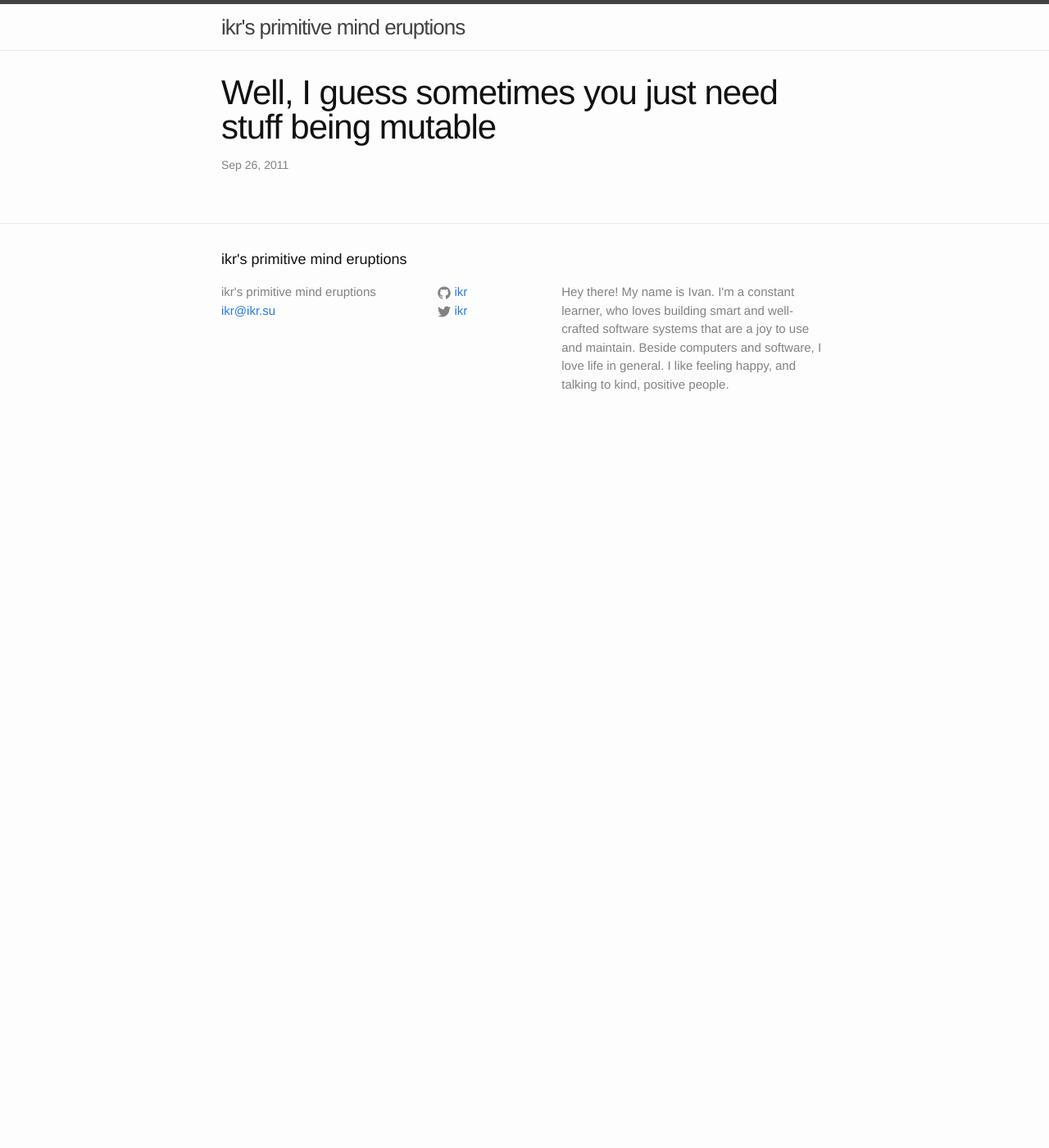
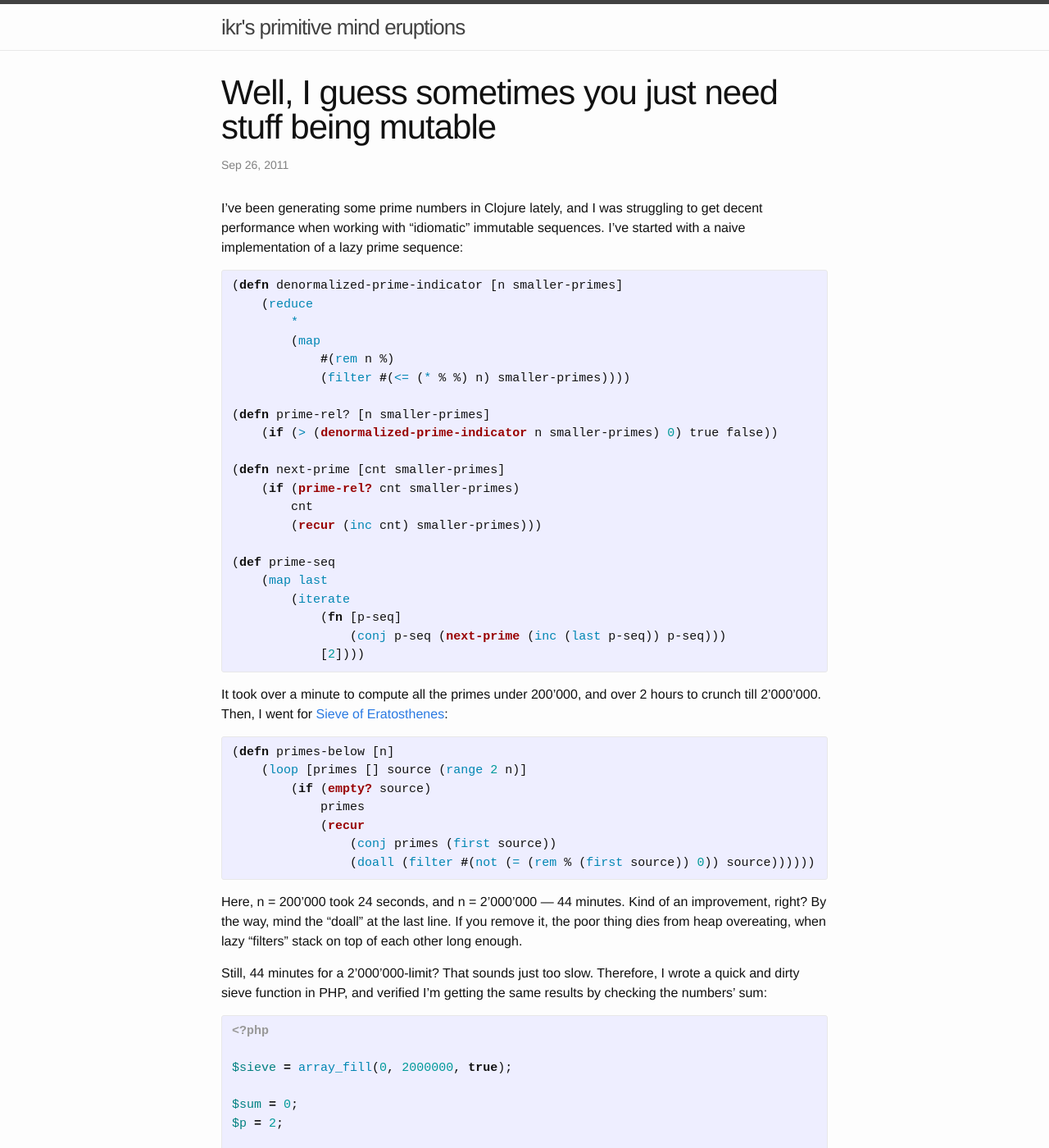
Before and after one commit to ikr/ikr.su-blog, a Jekyll site: the page built from _posts/2011-09-26-just-need-it-mutable-sometimes.markdown, in a window 1280 px wide and 1400 px high. Shown: the whole window at 82% size. Built offline with Jekyll 4.4.1, drawn with Linux system fonts in a browser that asks for light colours; comment, search, counter and statistics services are not loaded; some of the changed text lies outside the part shown.

Commit message:
Port the post content from the Posterous backup

```diff
--- a/_posts/2011-09-26-just-need-it-mutable-sometimes.markdown
+++ b/_posts/2011-09-26-just-need-it-mutable-sometimes.markdown
@@ -5,4 +5,121 @@ date: 2011-09-26 06:33:00
 tags:
   - clojure
   - functional
+  - php
+  - prime
 ---
+
+I’ve been generating some prime numbers in Clojure lately, and I was struggling to get decent
+performance when working with “idiomatic” immutable sequences. I’ve started with a naive
+implementation of a lazy prime sequence:
+
+{% highlight clojure %}
+(defn denormalized-prime-indicator [n smaller-primes]
+    (reduce
+        *
+        (map
+            #(rem n %)
+            (filter #(<= (* % %) n) smaller-primes))))
+
+(defn prime-rel? [n smaller-primes]
+    (if (> (denormalized-prime-indicator n smaller-primes) 0) true false))
+
+(defn next-prime [cnt smaller-primes]
+    (if (prime-rel? cnt smaller-primes)
+        cnt
+        (recur (inc cnt) smaller-primes)))
+
+(def prime-seq
+    (map last
+        (iterate
+            (fn [p-seq]
+                (conj p-seq (next-prime (inc (last p-seq)) p-seq)))
+            [2])))
+{% endhighlight %}
+
+It took over a minute to compute all the primes under 200'000, and over 2 hours to crunch till
+2'000'000. Then, I went for
+[Sieve of Eratosthenes](http://en.wikipedia.org/wiki/Sieve_of_Eratosthenes):
+
+{% highlight clojure %}
+(defn primes-below [n]
+    (loop [primes [] source (range 2 n)]
+        (if (empty? source)
+            primes
+            (recur
+                (conj primes (first source))
+                (doall (filter #(not (= (rem % (first source)) 0)) source))))))
+{% endhighlight %}
+
+Here, n = 200'000 took 24 seconds, and n = 2'000'000 — 44 minutes. Kind of an improvement, right? By
+the way, mind the “doall” at the last line. If you remove it, the poor thing dies from heap
+overeating, when lazy “filters” stack on top of each other long enough.
+
+Still, 44 minutes for a 2'000'000-limit? That sounds just too slow. Therefore, I wrote a quick and
+dirty sieve function in PHP, and verified I’m getting the same results by checking the numbers' sum:
+
+{% highlight php %}
+<?php
+
+$sieve = array_fill(0, 2000000, true);
+
+$sum = 0;
+$p = 2;
+
+while ($p < count($sieve)) {
+    $sum += $p;
+
+
+    for ($i = 2 * $p; $i < count($sieve); $i += $p) {
+        $sieve[$i] = false;
+    }
+
+    $p++;
+
+    while (($p < count($sieve)) && !$sieve[$p]) {
+        $p++;
+    }
+}
+
+echo "$sum\n";
+{% endhighlight %}
+
+Time to find all the primes under 2'000'000? Two freaking seconds. If you bother writing this in C,
+you may shrink it down to under 100 ms, I’m sure.
+
+Wait, but what if I do need generating primes fast in Clojure? And the answer found me*
+
+{% highlight clojure %}
+(defn sieve [n]
+  (let [n (int n)]
+    "Returns a list of all primes from 2 to n"
+    (let [root (int (Math/round (Math/floor (Math/sqrt n))))]
+      (loop [i (int 3)
+             a (int-array n)
+             result (list 2)]
+        (if (>= i n)
+          (reverse result)
+          (recur (+ i (int 2))
+                 (if (< i root)
+                   (loop [arr a
+                          inc (+ i i)
+                          j (* i i)]
+                     (if (>= j n)
+                       arr
+                       (recur (do (aset arr j (int 1)) arr)
+                              inc
+                              (+ j inc))))
+                   a)
+                 (if (zero? (aget a i))
+                   (conj result i)
+                   result)))))))
+{% endhighlight %}
+
+It’s a sieve-with-hints function written by someone under the moniker "rhickey" ;) and it uses… Java
+arrays, reaching 2'000'000 limit in about a second.
+
+So, that’s how I learned to stop worrying and love mutable arrays.
+
+---
+_*My original source http://paste.lisp.org/display/69952 is no longer available. See it
+[at Archive.org](http://web.archive.org/web/20110919040034/http://paste.lisp.org/display/69952)_
```
